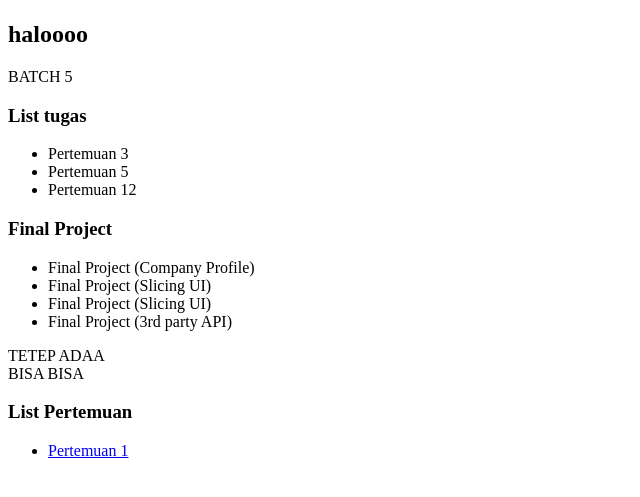
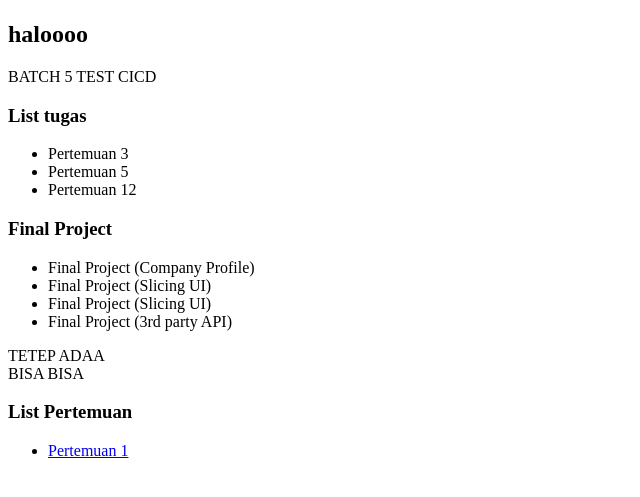
Before and after one commit to tiorzal/materi-batch5, a plain HTML site: page index.html in a window 1280 px wide. Shown: the part 59-556 px from the top of the page, without its empty margins (0-640 px from the left). Drawn offline with Linux system fonts and the light colour scheme.

Commit message:
Test CICD

```diff
--- a/index.html
+++ b/index.html
@@ -11,7 +11,7 @@
   <H2>haloooo</H2>
   <!-- tiltle -->
   <div class="ini-div">
-    BATCH 5
+    BATCH 5 TEST CICD
   </div>
   <h3>List tugas</h3>
   <ul>
```
